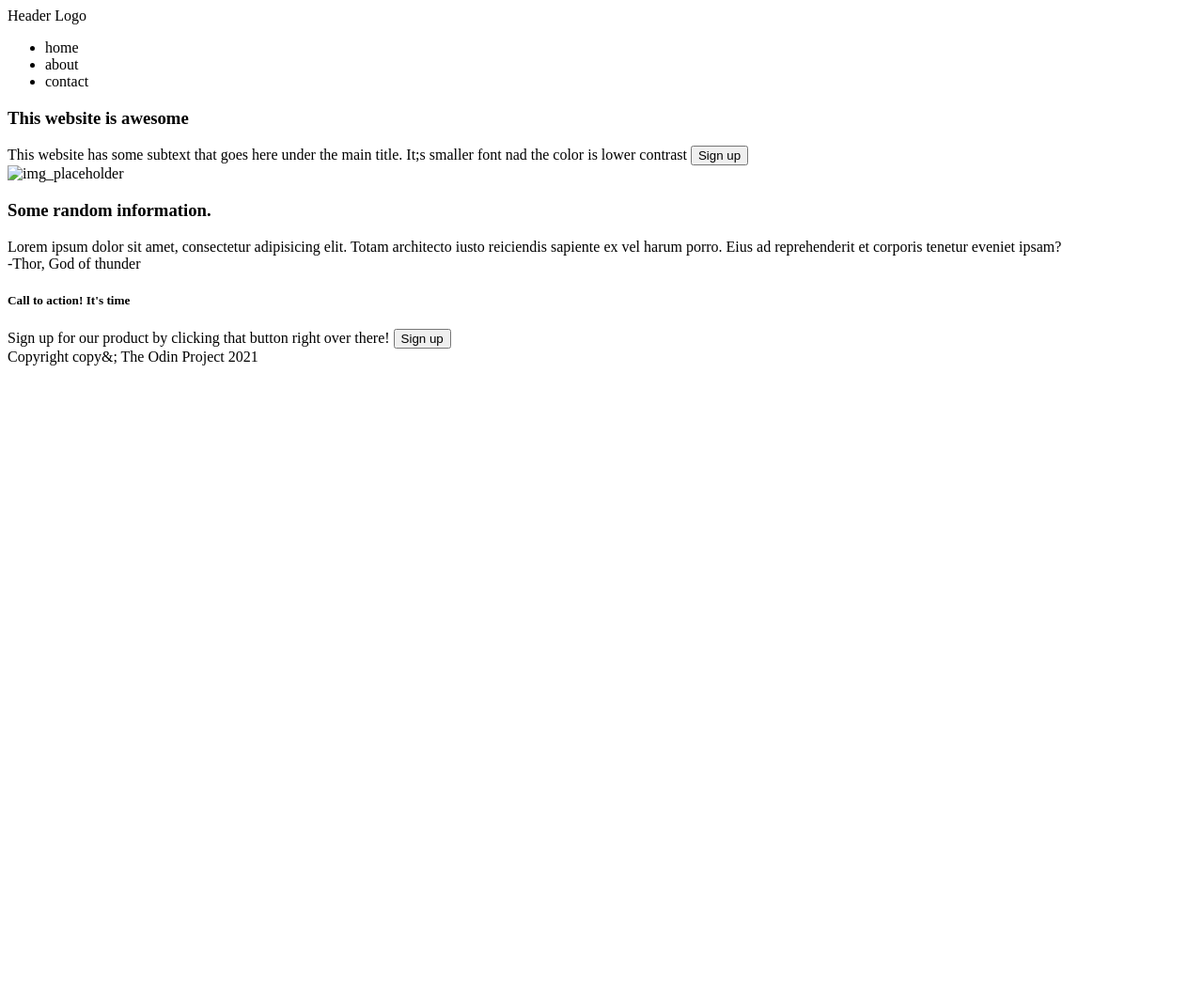
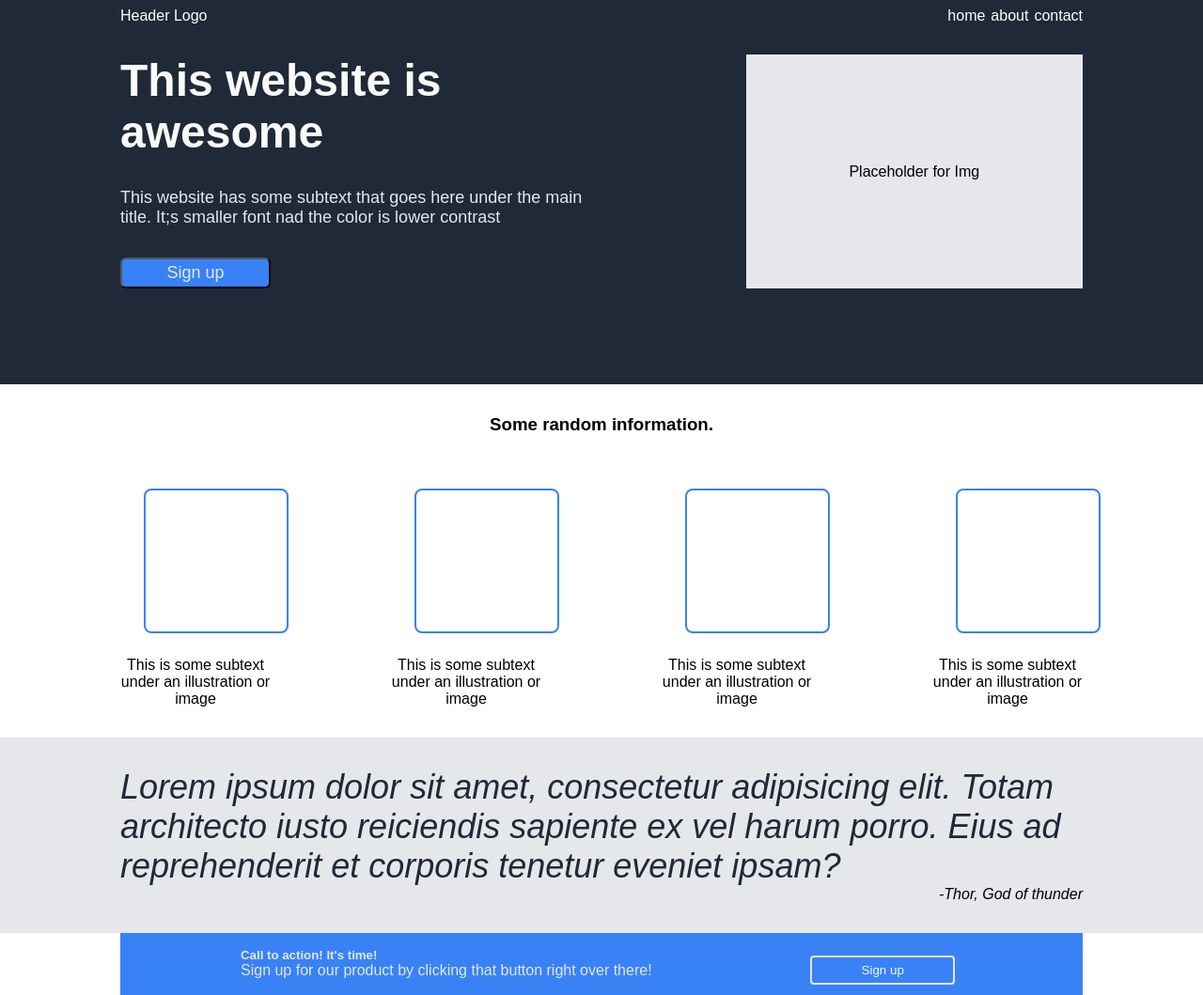
Before and after one commit to AbdullahiAtaurrahman/odinLandingPage, a plain HTML site: page index.html in a window 1280 px wide. Shown: the top 1059 px of the page at 94% size. Before the commit the page ends 800 px from the top, so only its background shows below. Drawn offline with Linux system fonts and the light colour scheme.

Commit message:
finish landing page

```diff
--- a/index.html
+++ b/index.html
@@ -21,47 +21,59 @@
     </div>
     <div class="section-1">
         <div class="content-1">
-            <h3>This website is awesome</h3>
-            <span>This website has some subtext that goes here under the main title. It;s smaller font nad the color is
+            <div class="hero-main-text">This website is awesome</div>
+            <span class="hero-secondary-text">This website has some subtext that goes here under the main title. It;s
+                smaller font nad the color is
                 lower contrast</span>
-            <button>Sign up</button>
+            <button class="link-text">Sign up</button>
         </div>
-        <img src="" alt="img_placeholder" width="160px" height="auto">
+        <div class="img-rep">Placeholder for Img</div>
+        <!-- <img src="" alt="img_placeholder" width="160px" height="auto"> -->
     </div>
     <div class="section-2">
         <h3>Some random information.</h3>
         <div class="items">
-            <div class="items">
+            <div class="item">
                 <div class="box"></div>
-                <span class="info"></span>
+                <span class="info">This is some subtext under an illustration or image</span>
             </div>
-            <div class="items">
+            <div class="item">
                 <div class="box"></div>
-                <span class="info"></span>
+                <span class="info">This is some subtext under an illustration or image</span>
             </div>
-            <div class="items">
+            <div class="item">
                 <div class="box"></div>
-                <span class="info"></span>
+                <span class="info">This is some subtext under an illustration or image</span>
             </div>
-            <div class="items">
+            <div class="item">
                 <div class="box"></div>
-                <span class="info"></span>
+                <span class="info">This is some subtext under an illustration or image</span>
             </div>
         </div>
     </div>
     <div class="section-3">
         <div class="qoute">
-            Lorem ipsum dolor sit amet, consectetur adipisicing elit. Totam architecto iusto reiciendis sapiente ex vel
-            harum porro. Eius ad reprehenderit et corporis tenetur eveniet ipsam?
+            <em>
+                Lorem ipsum dolor sit amet, consectetur adipisicing elit. Totam architecto iusto reiciendis sapiente ex
+                vel
+                harum porro. Eius ad reprehenderit et corporis tenetur eveniet ipsam?
+            </em>
         </div>
-        <span>-Thor, God of thunder</span>
+        <!-- <span> -->
+        <em>
+            -Thor, God of thunder
+        </em>
+        <!-- </span> -->
     </div>
     <div class="section-4">
-        <h5>Call to action! It's time</h5>
-        <span>Sign up for our product by clicking that button right over there!</span>
+        <div class="text">
+
+            <h5>Call to action! It's time!</h5>
+            <span>Sign up for our product by clicking that button right over there!</span>
+        </div>
         <button>Sign up</button>
     </div>
-    <footer>Copyright copy&; The Odin Project 2021</footer>
+    <footer>Copyright &copy; The Odin Project 2021.</footer>
 </body>
 
 </html>
--- a/style.css
+++ b/style.css
@@ -0,0 +1,162 @@
+* {
+    font-family: Robot0, sans-serif, Arial, Helvetica;
+    margin: 0;
+    padding: 0;
+}
+
+body {
+    height: 100vh;
+}
+
+
+.header ul {
+    list-style-type: none;
+    display: flex;
+    gap: 6px;
+}
+
+.header,
+footer {
+    display: flex;
+    justify-content: center;
+    align-items: center;
+    color: #fff;
+    background-color: #1f2937;
+    padding: 8px;
+}
+
+.header,
+footer,
+.section-1,
+.section-2,
+.section-3,
+.section-4 {
+    padding-left: 10%;
+    padding-right: 10%;
+}
+
+.header {
+    display: flex;
+    justify-content: space-between;
+    align-items: center;
+}
+
+.section-1 {
+    display: flex;
+    justify-content: space-between;
+    background-color: #1f2937;
+    padding-top: 24px;
+    padding-bottom: 8%;
+}
+
+.content-1 {
+    display: flex;
+    flex-direction: column;
+    max-width: 50%;
+
+}
+
+.hero-main-text {
+    font-size: 48px;
+    font-weight: 900;
+    color: #f9faf8;
+    margin-bottom: 2rem;
+}
+
+.hero-secondary-text,
+.link-text {
+    font-size: 18px;
+    color: #e5e7eb;
+}
+
+.link-text {
+    background-color: #3882f6;
+    width: 160px;
+    border-radius: 6px;
+    padding: 4px;
+    margin-top: 2rem;
+}
+
+.img-rep {
+    width: 35%;
+    height: auto;
+    background-color: #e5e7eb;
+    display: flex;
+    justify-content: center;
+    align-items: center;
+}
+
+.section-2 {
+    display: flex;
+    flex-direction: column;
+    justify-content: center;
+    text-align: center;
+}
+
+.section-2 h3 {
+    margin-top: 2rem;
+    margin-bottom: 2rem;
+}
+
+.items {
+    display: flex;
+    flex-direction: row;
+    justify-content: space-between;
+    padding-bottom: 2rem;
+}
+
+.item {
+    max-width: 160px;
+}
+
+.box {
+    width: 150px;
+    height: 150px;
+    border: 2px solid #3882f6;
+    border-radius: 8px;
+    margin-bottom: 0.5rem;
+    margin: 25px;
+}
+
+.info {
+    text-align: center;
+}
+
+.section-3 {
+    background-color: #e5e7eb;
+    display: flex;
+    flex-direction: column;
+    padding-top: 2rem;
+    padding-bottom: 2rem;
+}
+
+em {
+    align-self: flex-end;
+}
+
+.qoute {
+    font-size: 36px;
+    color: #1f2937;
+}
+
+.section-4 {
+    background-color: #3882f6;
+    margin-left: 10%;
+    margin-right: 10%;
+    display: flex;
+    padding-top: 1rem;
+    padding-bottom: 1rem;
+    justify-content: space-between;
+    color: #e5e7eb;
+}
+
+.section-4 button {
+    background-color: #3882f6;
+    color: #f9faf8;
+    border: 2px solid #e5e7eb;
+    box-sizing: border-box;
+    border-radius: 4px;
+    min-width: 20%;
+    margin: 8px;
+    padding: 6px;
+}
```
